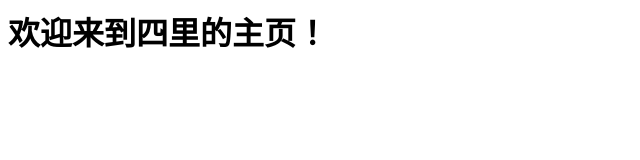
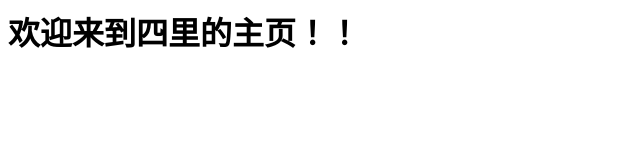
Before and after one commit to fnbjl/fnbjl.github.io, a plain HTML site: page index.html in a window 1280 px wide. Shown: the full height of the page, 0-640 px from the left. Drawn offline with Linux system fonts and the light colour scheme.

Commit message:
Update index.html

```diff
--- a/index.html
+++ b/index.html
@@ -1 +1 @@
-<h1>欢迎来到四里的主页！</h1>
+<h1>欢迎来到四里的主页！！</h1>
```
